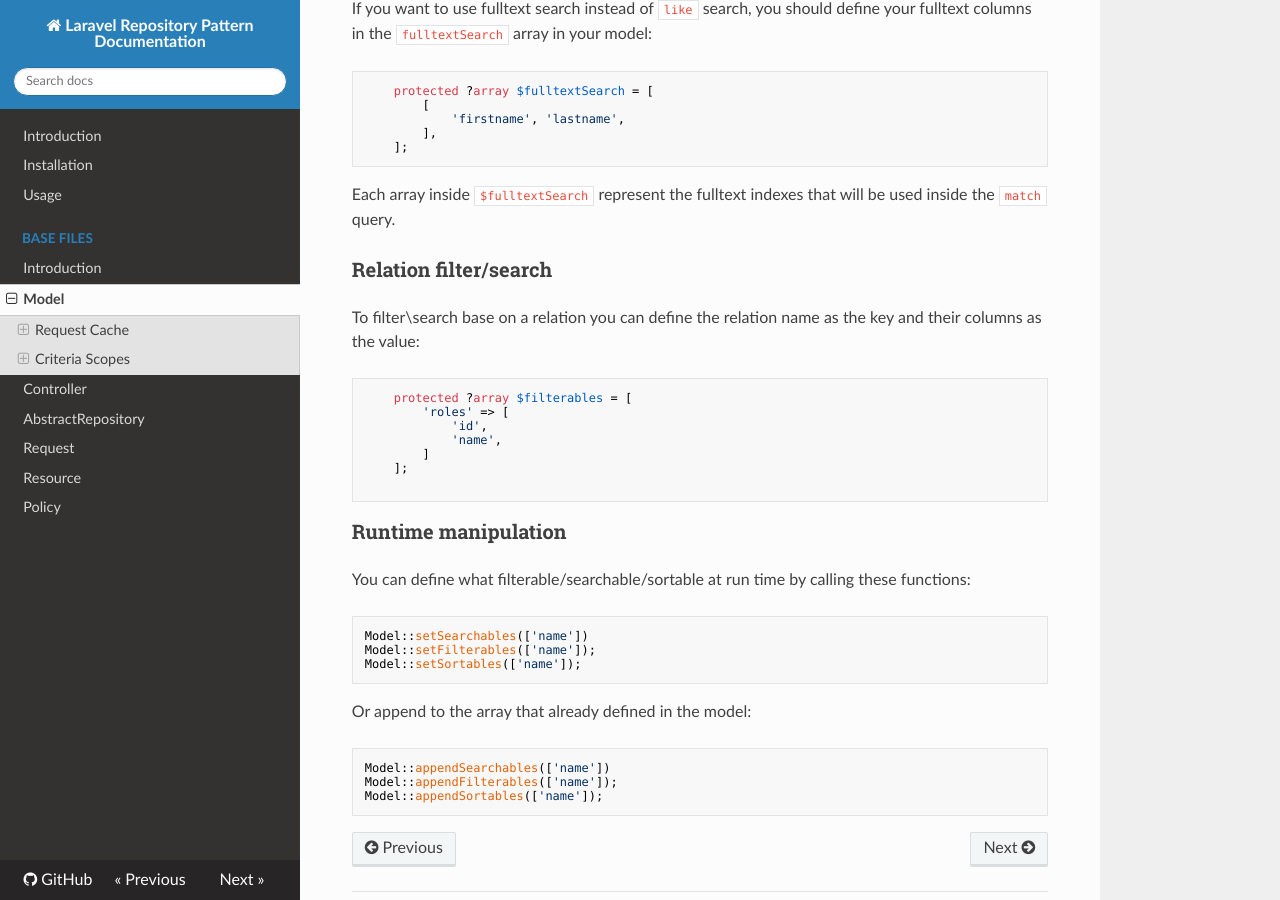
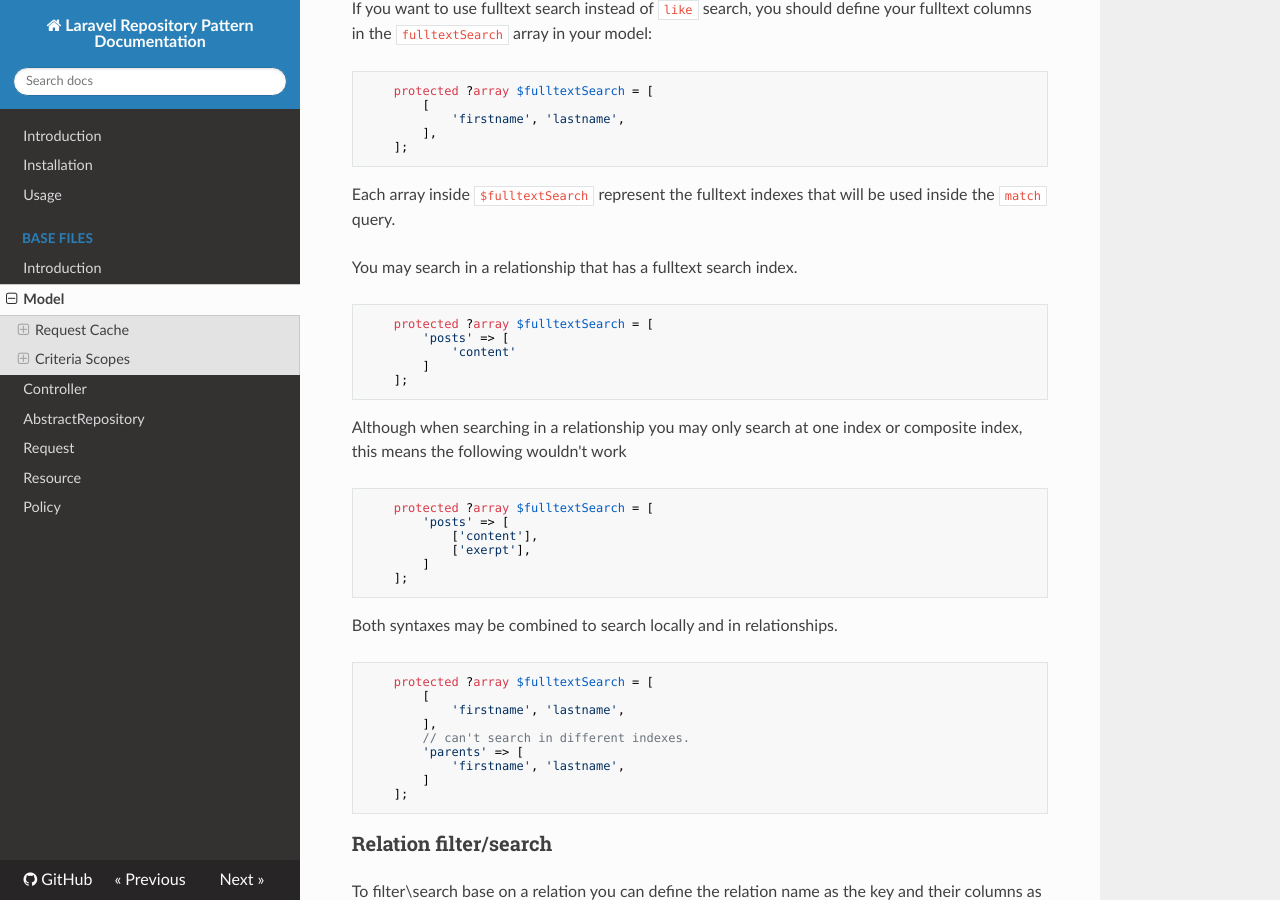
Before and after one commit to mshamaseen/laravel-repositories, an MkDocs documentation site: the page built from docs/Base/Model.md, in a window 1280 px wide and 900 px high, scrolled down 1206 px. Built offline with MkDocs 1.6.1, drawn with Linux system fonts in a browser that asks for light colours; nearby versions of some CDN libraries.

Commit message:
updated docs

````diff
--- a/docs/Base/Model.md
+++ b/docs/Base/Model.md
@@ -51,6 +51,41 @@ If you want to use fulltext search instead of `like` search, you should define y
 
 Each array inside `$fulltextSearch` represent the fulltext indexes that will be used inside the `match` query.
 
+You may search in a relationship that has a fulltext search index.
+
+```
+    protected ?array $fulltextSearch = [
+        'posts' => [
+            'content'
+        ]
+    ];
+```
+
+Although when searching in a relationship you may only search at one index or composite index, this means the following wouldn't work
+
+```
+    protected ?array $fulltextSearch = [
+        'posts' => [
+            ['content'],
+            ['exerpt'],
+        ]
+    ];
+```
+
+Both syntaxes may be combined to search locally and in relationships.
+
+```
+    protected ?array $fulltextSearch = [
+        [
+            'firstname', 'lastname',
+        ],
+        // can't search in different indexes.
+        'parents' => [
+            'firstname', 'lastname',
+        ]
+    ];
+```
+
 ### Relation filter/search
 To filter\search base on a relation you can define the relation name as the key and their columns as the value:
 ```
````
